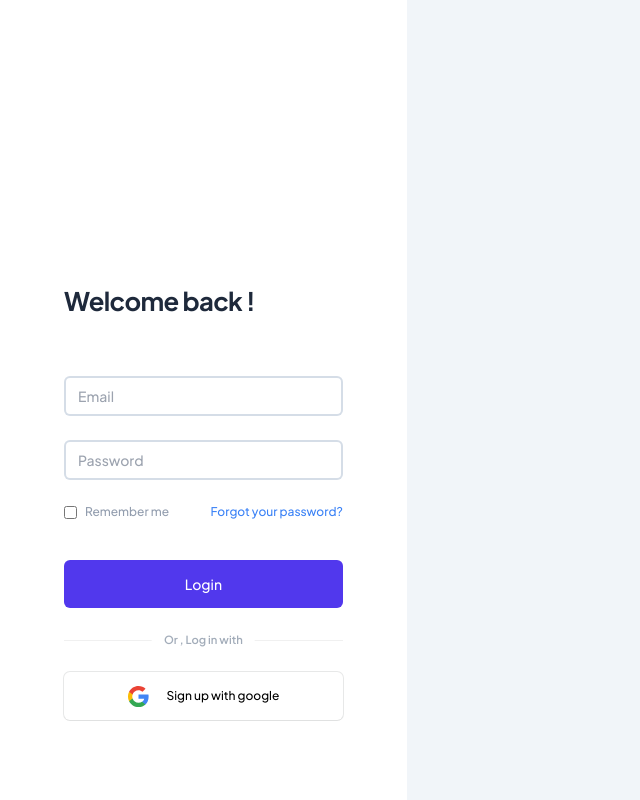
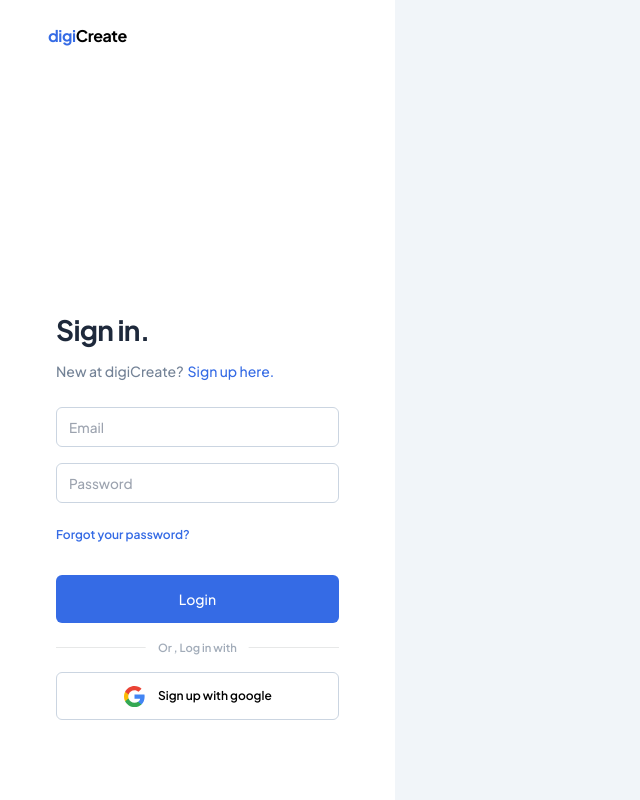
Before and after one commit to rogelcristobal/digiDirect-vite, a React (Vite) app: page / in a window 1280 px wide. Shown: the whole page, without its empty margins (0-640 px from the left). Built offline with nearby package versions, Linux system fonts and the light colour scheme.

Commit message:
added some changes in login

```diff
--- a/src/components/Documentation.jsx
+++ b/src/components/Documentation.jsx
@@ -40,7 +40,7 @@ const Documentation = () => {
         >
           <p
             ref={titleViewRef}
-            className="text-sm leading-[24px] font-inter font-medium mb-2 text-[#5138ed]"
+            className="text-sm leading-[24px] font-inter font-[600] mb-2 text-[#356be5]"
           >
             {state.category}
           </p>
--- a/src/components/Login.jsx
+++ b/src/components/Login.jsx
@@ -54,70 +54,63 @@ const Login = () => {
   useEffect(()=>{},[])
   return (
     <div className="w-full h-screen flex items-center justify-start box-border">
-      <div className="w-[34rem] box-border h-full   bg-white shadow-xl  px-[3.5rem]">
-        <div className="  h-full w-full flex flex-col items-center justify-end box-border">
+      <div className="w-[33rem] box-border h-full   bg-white shadow-xl  px-[3rem]">
+        <div className="  h-full w-full flex flex-col items-start pt-6 justify-between box-border">
+          <div className="box-border font-plus text-[16px] tracking-tight  font-bold">
+            <span className="text-[#356be5]">digi</span>Create
+          </div>
           <form
             onSubmit={(e) => handleLogin(e)}
-            className="w-full mb-6  h-fit px-2 py-6 flex flex-col items-center  justify-start box-border "
+            className="w-full mb-8  h-fit px-2  py-6 flex flex-col items-center  justify-start box-border "
           >
-            <div className="mb-12 flex flex-col items-start justify-center w-full">
-              <span className="text-[1.6rem] w-full font-bold  font-plus tracking-tight text-slate-800 mb-2">
-                Welcome back !
+            <div className="mb-6 flex flex-col items-start justify-center w-full">
+              <span className="text-[1.75rem] w-full font-[700] tracking-tight font-plus  text-slate-800 mb-2">
+
+                Sign in.
               </span>
-              {/* <span className='text-[16px] font-medium prose font-inter'>Let's create some digiDirect product listing with ease.</span> */}
+              <p className='text-[14px] font-[500]  prose text-slate-500/90 font-plus'> New at digiCreate?
+                <a className="text-[#356be5] cursor-pointer hover:underline underline-offset-2 no-underline ml-1">Sign up here.</a>
+              </p>
             </div>
             <input
               type="email"
               onChange={(e) => handleEmailChange(e)}
-              className="outline-slate-900 border-2 mb-6 w-full border-solid border-slate-300/80 rounded-md h-10 px-3 placeholder:font-plus text-sm placeholder:text-sm"
+              className="outline-slate-900 border-[1.5px] mb-4 w-full border-solid border-slate-300 focus:outline-[#356be5] rounded-md h-10 px-3 placeholder:font-plus text-sm placeholder:font-[400] placeholder:text-[0.85rem] "
               placeholder="Email"
+              autocomplete="off"
             />
             <input
               type="password"
               onChange={(e)=>handlePasswordChange(e)}
-              className="outline-slate-900 border-2 w-full mb-4 border-solid border-slate-300/80 rounded-md h-10 px-3 placeholder:font-plus text-sm placeholder:text-sm "
+              className="outline-slate-900 border-[1.5px] mb-4 w-full border-solid border-slate-300 focus:outline-[#356be5] rounded-md h-10 px-3 placeholder:font-plus text-sm placeholder:font-[400] placeholder:text-[0.85rem]  "
               placeholder="Password"
+              autocomplete="off"
             />
-            <div className="h-8 w-full mb-8 flex items-center justify-between">
-              <div className="box-border flex items-center justify-between gap-2">
-                <input
-                  type="checkbox"
-                  name="remember-me"
-                  checked={isChecked}
-                  onChange={handleToggleCheckbox}
-                />
-                <span
-                  className={`text-xs font-plus transition-all duration-300 ease-in-out ${
-                    isChecked ? "text-slate-900" : "text-slate-500/70"
-                  }`}
-                >
-                  Remember me
-                </span>
-              </div>
+            <div className="h-8  w-full mb-6 flex items-center justify-between">
+
               <a
                 href=""
-                onClick={handleSignout}
-                className="text-xs font-plus text-blue-500 font-medium"
+                className="text-xs font-plus text-[#356be5] font-[600]"
               >
                 Forgot your password?
               </a>
             </div>
             <button
               type="submit"
-              className="h-12 w-full bg-[#5138ed] hover:bg-[#5138ed]/90 transition-all duration-300 ease-in-out rounded-md text-white font-plus text-sm text-center"
+              className="h-12 w-full bg-[#356be5] hover:bg-[#356be5]/90 transition-all duration-300 ease-in-out rounded-md text-white font-plus text-sm text-center"
             >
               Login
             </button>
 
             {/* login options */}
-            <div className="thin-top-divider mt-8 relative h-fit py-8 w-full ">
+            <div className="medium-top-divider mt-6 relative h-fit py-6 w-full ">
               <span className="absolute left-1/2 -translate-x-1/2 text-center -top-[0.8rem] text-[0.7rem] font-plus font-semibold py-1 px-3 text-slate-500/60 bg-white ">
                 Or , Log in with
               </span>
               <button
                 onClick={(e)=>handleGoogleLogin(e)}
                 type="button"
-                className="h-12 w-full  medium-box-divider rounded-md font-plus font-medium text-xs flex items-center justify-center gap-4"
+                className="h-12 w-full border-[1.5px] border-solid border-slate-300 rounded-md font-plus font-[600] text-xs flex items-center justify-center gap-3"
               >
                 <div className=" w-fit h-fit">
                   <svg
@@ -149,10 +142,7 @@ const Login = () => {
               </button>
             </div>
 
-            {/* sign in page*/}
-            {/* <div className='flex item-start justify-center text-xs font-plus font-medium'>
-              <span>Don't have an account? <a href="" className='underline underline-blue-500 text-blue-500 underline-offset-2'>Sign in here</a></span>
-            </div> */}
+
           </form>
         </div>
       </div>
--- a/src/components/Navbar.jsx
+++ b/src/components/Navbar.jsx
@@ -8,7 +8,7 @@ const Navbar = () => {
       {/* items container */}
       <div className="h-fit container mx-auto container items-center w-full justify-end  box-border flex lg:pr-8">
         <div className="flex items-center   justify-between space-x-6">
-          <p className="text-sm font-[600] capitalize   bg-[#ebf2fd]/90 py-1 px-2.5 rounded-lg text-[#356be5] ">
+          <p className="text-sm font-[600] capitalize    py-1.5 px-2.5 rounded-lg text-[#356be5] ">
             <Link to="documentation">Guides</Link>
           </p>
 
@@ -17,7 +17,7 @@ const Navbar = () => {
           </p>
           <span className="w-[1px] h-7 bg-slate-300/50 "></span>
           <p className="text-lg  capitalize late-500/70  py-1.5 px-2.5 rounded-lg">
-            <Link href="https://github.com/rogelcristobal/digiDirect-vite">
+            <Link to="https://github.com/rogelcristobal/digiDirect-vite" target="_blank">
                <FaGithub />
             </Link>
           </p>
--- a/src/components/Sidebar.jsx
+++ b/src/components/Sidebar.jsx
@@ -18,7 +18,7 @@ const Sidebar = () => {
       {/*sidebar content */}
       <nav className="relative h-full w-full px-[0rem] mt-8  box-border lg:px-8">
 
-        <p className=" text-sm  text-left font-inter  font-[600] capitalize mb-4">
+        <p className=" text-[0.85rem]  text-left font-inter  font-[600] capitalize mb-4">
           Get started
         </p>
         {/* items */}
@@ -28,10 +28,10 @@ const Sidebar = () => {
               <a
                 key={id}
                 href={`#${item.category}`}
-                className={`relative text-sm font-medium py-1 ${
-                  item.child && "ml-4"
+                className={`relative text-[0.85rem] font-medium py-1 ${
+                  item.child && "ml-0"
                 }  w-full  cursor-pointer ${
-                  !item.viewState ? "text-slate-500/70" : " text-[#5138ed]"
+                  !item.viewState ? "text-slate-500/70" : " text-[#356be5]"
                 }`}
               >
                 {item.title}
```
